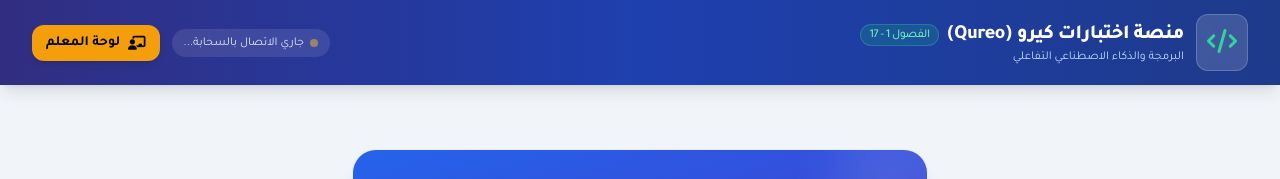
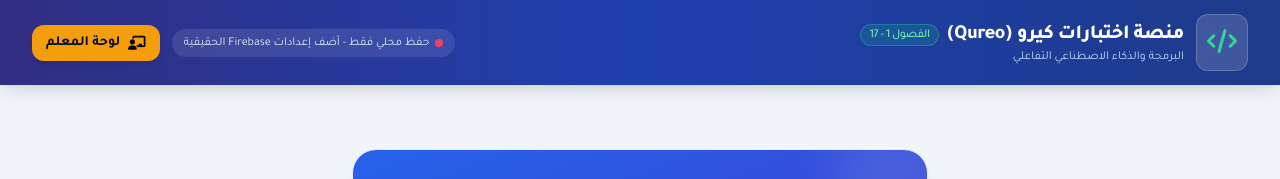
Before and after one commit to alazhra477-del/qureo-exams, a plain HTML site: page index.html in a window 1280 px wide. Shown: the top 179 px of the page. Drawn offline with nearby package versions, Linux system fonts and the light colour scheme; no server answers.

Commit message:
Update index.html

```diff
--- a/index.html
+++ b/index.html
@@ -1008,15 +1008,16 @@
         // ==========================================
         // الصق هنا إعدادات Web App الحقيقية من Firebase Console > Project settings > Your apps.
         // القيم الموجودة أدناه أمثلة غير صالحة للاتصال، لذلك سيعمل الموقع في وضع الحفظ المحلي حتى تستبدلها.
+
         const firebaseConfig = {
-  apiKey: "AIzaSyB0ZPfeQKRgarOAiTtXOm50oJM9Z_AI-vU",
-  authDomain: "qureo-exams.firebaseapp.com",
-  databaseURL: "https://qureo-exams-default-rtdb.firebaseio.com",
-  projectId: "qureo-exams",
-  storageBucket: "qureo-exams.firebasestorage.app",
-  messagingSenderId: "653315927389",
-  appId: "1:653315927389:web:8f9e249776df5ba4530cb4"
-};
+            apiKey: "ضع_مفتاحك_هنا_إن_أردت_أو_اتركه",
+            authDomain: "qureo-exams.firebaseapp.com",
+            databaseURL: "https://qureo-exams-default-rtdb.firebaseio.com",
+            projectId: "qureo-exams",
+            storageBucket: "qureo-exams.appspot.com",
+            messagingSenderId: "123456789",
+            appId: "1:123:web:abc"
+        };
 
         const LOCAL_STUDENTS_KEY = 'qureo_students_local_v2';
         const PENDING_WRITES_KEY = 'qureo_pending_writes_v2';
```
